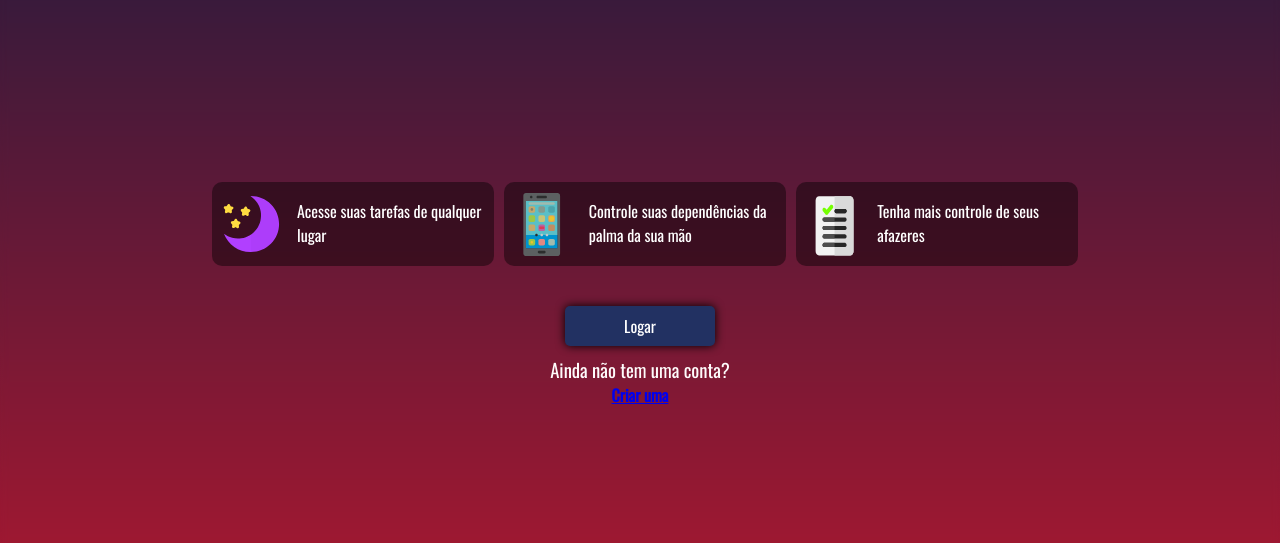
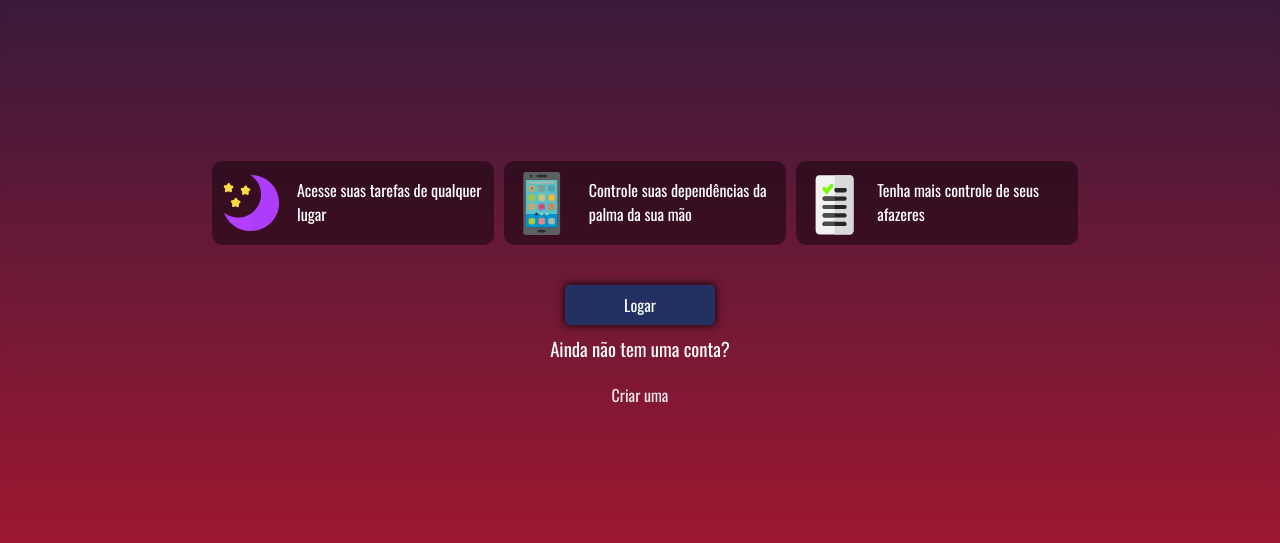
Before and after one commit to joaby-oliveira/TODOds-1.0, a PHP site: page / in a window 1280 px wide. Shown: the part 226-769 px from the top of the page. Run offline with PHP 8.4, Linux system fonts and the light colour scheme; some libraries are stand-ins or nearby versions.

Commit message:
:art: Updated: register.php/index.css Updated design

```diff
--- a/frontend/index.css
+++ b/frontend/index.css
@@ -105,9 +105,17 @@ h3{
     font-weight: 100;
     color: #FFFCFC;
 }
-h4{
-    margin: 0;
-    color: #4E70E1;
+h4 > a{
+    color: white;
+    text-decoration: none;
+    font-weight: 100;
+    opacity: 0.9;
+    transition: 0.2s;
+}
+
+h4 > a:hover {
+    color: black;
+    opacity: 1;
 }
 .container{
     height: 100vh;
--- a/register.php
+++ b/register.php
@@ -22,7 +22,7 @@
                 <i class="far fa-user-circle"></i>
                 <div class="label-input-container">
                     <label for="name">Nome</label>
-                    <input id="name" class="input-field" type="text" name="first" placeholder='"João"'>
+                    <input id="name" class="input-field" type="text" name="first" placeholder="Ex: João">
                 </div>
             </div>
 
@@ -30,7 +30,7 @@
                 <i class="far fa-user-circle"></i>
                 <div class="label-input-container">
                     <label for="lastname">Sobrenome</label>
-                    <input id="lastname" class="input-field" type="text" name="last" placeholder='"Paulo"'>
+                    <input id="lastname" class="input-field" type="text" name="last" placeholder="Ex: Silva Santos">
                 </div>
             </div>
 
```
